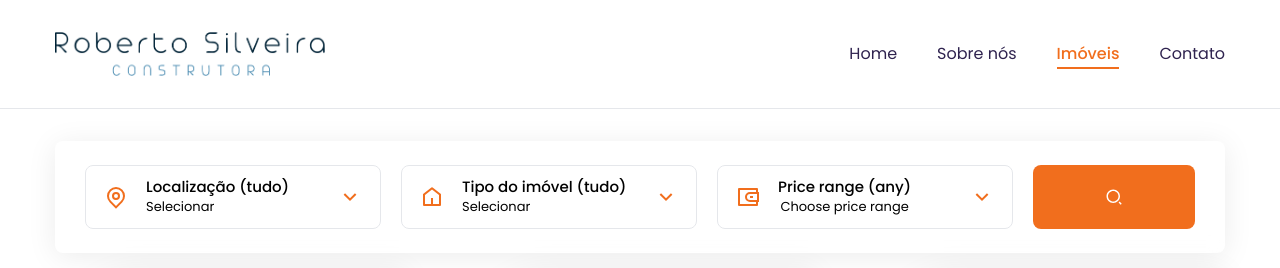
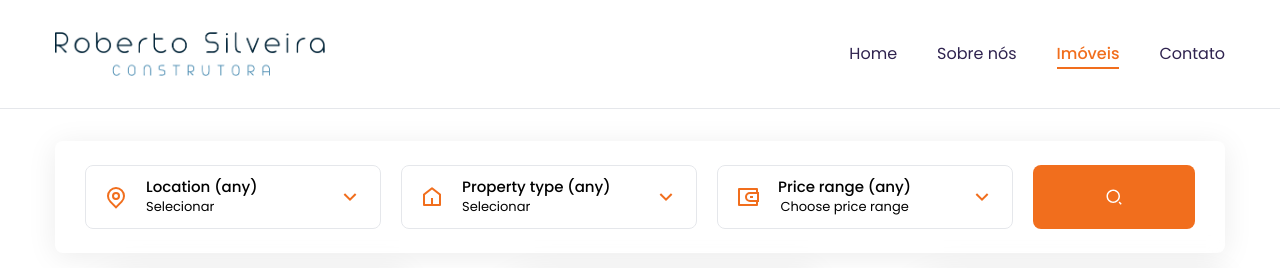
Before and after one commit to mzoughiaziz/real-estate, a React (Create React App) app: page /imoveis in a window 1280 px wide. Shown: the top 268 px of the page. Built offline with nearby package versions, Linux system fonts and the light colour scheme.

Commit message:
revert HouseContext component updates

```diff
--- a/src/components/HouseContext.js
+++ b/src/components/HouseContext.js
@@ -9,9 +9,9 @@ export const HouseContext = createContext();
 // provider
 const HouseContextProvider = ({ children }) => {
   const [houses, setHouses] = useState(housesData);
-  const [country, setCountry] = useState('Localização (tudo)');
+  const [country, setCountry] = useState('Location (any)');
   const [countries, setCountries] = useState([]);
-  const [property, setProperty] = useState('Tipo do imóvel (tudo)');
+  const [property, setProperty] = useState('Property type (any)');
   const [properties, setProperties] = useState([]);
   const [price, setPrice] = useState('Price range (any)');
   const [loading, setLoading] = useState(false);
@@ -23,7 +23,7 @@ const HouseContextProvider = ({ children }) => {
     });
 
     // remove duplicates
-    const uniqueCountries = ['Localização (tudo)', ...new Set(allCountries)];
+    const uniqueCountries = ['Location (any)', ...new Set(allCountries)];
 
     // set countries state
     setCountries(uniqueCountries);
@@ -36,7 +36,7 @@ const HouseContextProvider = ({ children }) => {
     });
 
     // remove duplicates
-    const uniqueProperties = ['Tipo do imóvel (tudo)', ...new Set(allProperties)];
+    const uniqueProperties = ['Property type (any)', ...new Set(allProperties)];
 
     // set countries state
     setProperties(uniqueProperties);
```
